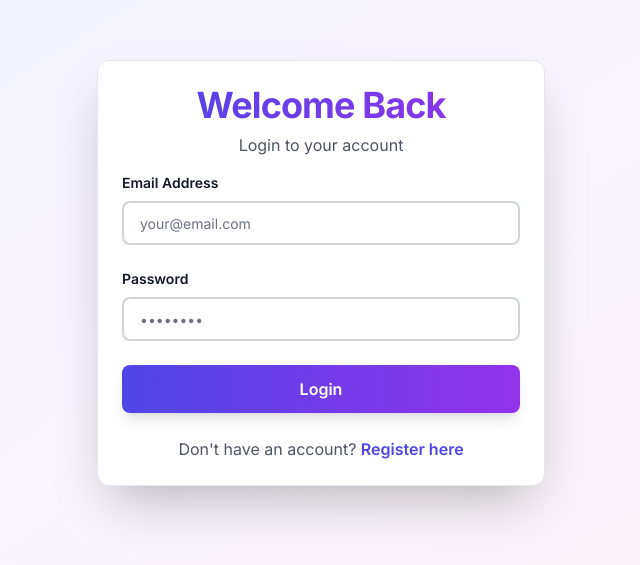
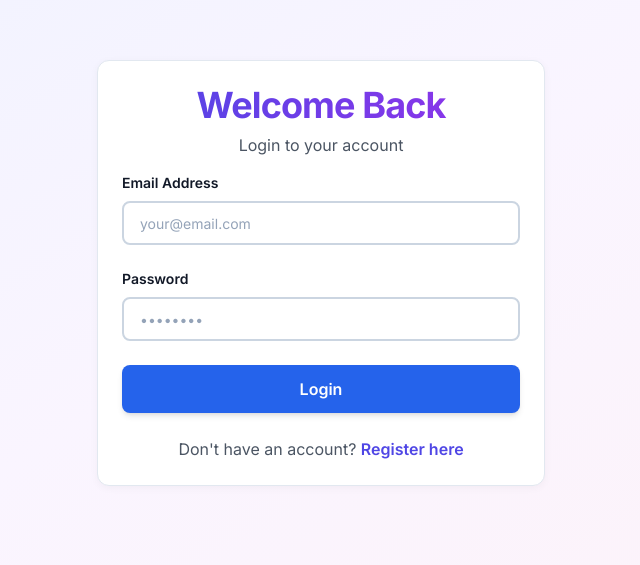
Before and after one commit to naveenpro-tech/affilate-learn, a Next.js app in the folder frontend/: page /login in a window 1280 px wide. Shown: the part 127-692 px from the top of the page, without its empty margins (319-959 px from the left). Built offline with nearby package versions, Linux system fonts and the light colour scheme; no server answers.

Commit message:
refactor: apply 60-30-10 color rule with professional natural colors

```diff
--- a/frontend/components/Navbar.tsx
+++ b/frontend/components/Navbar.tsx
@@ -38,7 +38,7 @@ export default function Navbar() {
         <div className="flex justify-between items-center h-16">
           {/* Logo */}
           <Link href="/dashboard" className="flex items-center space-x-2">
-            <div className="text-2xl font-bold bg-gradient-to-r from-indigo-600 to-purple-600 bg-clip-text text-transparent">
+            <div className="text-2xl font-bold text-primary-600">
               Affiliate Learning
             </div>
           </Link>
@@ -51,8 +51,8 @@ export default function Navbar() {
                 href={link.href}
                 className={`px-4 py-2 rounded-lg text-sm font-medium transition-all duration-200 ${
                   isActive(link.href)
-                    ? 'bg-indigo-100 text-indigo-700'
-                    : 'text-gray-700 hover:bg-gray-100 hover:text-indigo-600'
+                    ? 'bg-primary-100 text-primary-700'
+                    : 'text-neutral-700 hover:bg-neutral-100 hover:text-primary-600'
                 }`}
               >
                 {link.label}
@@ -63,8 +63,8 @@ export default function Navbar() {
           {/* Desktop User Menu */}
           <div className="hidden md:flex items-center space-x-4">
             <div className="text-sm">
-              <div className="font-semibold text-gray-900">{user?.full_name}</div>
-              <div className="text-xs text-gray-500">{user?.email}</div>
+              <div className="font-semibold text-neutral-900">{user?.full_name}</div>
+              <div className="text-xs text-neutral-500">{user?.email}</div>
             </div>
             <Button
               onClick={handleLogout}
--- a/frontend/components/ui/Badge.tsx
+++ b/frontend/components/ui/Badge.tsx
@@ -7,12 +7,12 @@ const badgeVariants = cva(
   {
     variants: {
       variant: {
-        default: "bg-indigo-100 text-indigo-800 hover:bg-indigo-200",
-        success: "bg-green-100 text-green-800 hover:bg-green-200",
-        warning: "bg-yellow-100 text-yellow-800 hover:bg-yellow-200",
-        danger: "bg-red-100 text-red-800 hover:bg-red-200",
-        secondary: "bg-gray-100 text-gray-800 hover:bg-gray-200",
-        outline: "border-2 border-indigo-600 text-indigo-600 hover:bg-indigo-50",
+        default: "bg-primary-100 text-primary-800 hover:bg-primary-200",
+        success: "bg-success-50 text-success-700 hover:bg-success-100",
+        warning: "bg-warning-50 text-warning-700 hover:bg-warning-100",
+        danger: "bg-danger-50 text-danger-700 hover:bg-danger-100",
+        secondary: "bg-neutral-100 text-neutral-800 hover:bg-neutral-200",
+        outline: "border-2 border-primary-600 text-primary-600 hover:bg-primary-50",
       },
     },
     defaultVariants: {
--- a/frontend/components/ui/Button.tsx
+++ b/frontend/components/ui/Button.tsx
@@ -3,16 +3,17 @@ import { cva, type VariantProps } from "class-variance-authority"
 import { cn } from "@/lib/utils"
 
 const buttonVariants = cva(
-  "inline-flex items-center justify-center rounded-lg text-sm font-semibold transition-all focus-visible:outline-none focus-visible:ring-2 focus-visible:ring-offset-2 disabled:pointer-events-none disabled:opacity-50",
+  "inline-flex items-center justify-center rounded-lg text-sm font-semibold transition-all duration-200 focus-visible:outline-none focus-visible:ring-2 focus-visible:ring-primary-500 focus-visible:ring-offset-2 disabled:pointer-events-none disabled:opacity-50",
   {
     variants: {
       variant: {
-        default: "bg-gradient-to-r from-indigo-600 to-purple-600 text-white hover:from-indigo-700 hover:to-purple-700 shadow-lg hover:shadow-xl",
-        destructive: "bg-red-600 text-white hover:bg-red-700 shadow-md",
-        outline: "border-2 border-indigo-600 text-indigo-600 hover:bg-indigo-50 dark:hover:bg-indigo-950",
-        secondary: "bg-gray-200 text-gray-900 hover:bg-gray-300 dark:bg-gray-700 dark:text-gray-100",
-        ghost: "hover:bg-gray-100 hover:text-gray-900 dark:hover:bg-gray-800",
-        link: "text-indigo-600 underline-offset-4 hover:underline",
+        default: "bg-primary-600 text-white hover:bg-primary-700 shadow-md hover:shadow-lg active:bg-primary-800",
+        destructive: "bg-danger-500 text-white hover:bg-danger-600 shadow-md hover:shadow-lg active:bg-danger-700",
+        outline: "border-2 border-primary-600 text-primary-600 hover:bg-primary-50 active:bg-primary-100",
+        secondary: "bg-neutral-100 text-neutral-900 hover:bg-neutral-200 active:bg-neutral-300",
+        ghost: "hover:bg-neutral-100 text-neutral-700 active:bg-neutral-200",
+        link: "text-primary-600 underline-offset-4 hover:underline",
+        success: "bg-success-500 text-white hover:bg-success-600 shadow-md hover:shadow-lg active:bg-success-700",
       },
       size: {
         default: "h-11 px-6 py-2",
--- a/frontend/components/ui/Card.tsx
+++ b/frontend/components/ui/Card.tsx
@@ -8,7 +8,7 @@ const Card = React.forwardRef<
   <div
     ref={ref}
     className={cn(
-      "rounded-xl border border-gray-200 bg-white shadow-lg hover:shadow-xl transition-shadow duration-300 dark:border-gray-800 dark:bg-gray-900",
+      "rounded-xl border border-neutral-200 bg-white shadow-soft hover:shadow-medium transition-all duration-300",
       className
     )}
     {...props}
@@ -35,7 +35,7 @@ const CardTitle = React.forwardRef<
   <h3
     ref={ref}
     className={cn(
-      "text-2xl font-bold leading-none tracking-tight text-gray-900 dark:text-gray-100",
+      "text-2xl font-bold leading-none tracking-tight text-neutral-900",
       className
     )}
     {...props}
@@ -49,7 +49,7 @@ const CardDescription = React.forwardRef<
 >(({ className, ...props }, ref) => (
   <p
     ref={ref}
-    className={cn("text-sm text-gray-600 dark:text-gray-400", className)}
+    className={cn("text-sm text-neutral-600", className)}
     {...props}
   />
 ))
--- a/frontend/components/ui/Input.tsx
+++ b/frontend/components/ui/Input.tsx
@@ -10,7 +10,7 @@ const Input = React.forwardRef<HTMLInputElement, InputProps>(
       <input
         type={type}
         className={cn(
-          "flex h-11 w-full rounded-lg border-2 border-gray-300 bg-white px-4 py-2 text-sm text-gray-900 placeholder:text-gray-500 focus:border-indigo-600 focus:outline-none focus:ring-2 focus:ring-indigo-600 focus:ring-offset-2 disabled:cursor-not-allowed disabled:opacity-50 transition-all duration-200",
+          "flex h-11 w-full rounded-lg border-2 border-neutral-300 bg-white px-4 py-2 text-sm text-neutral-900 placeholder:text-neutral-400 focus:border-primary-600 focus:outline-none focus:ring-2 focus:ring-primary-500 focus:ring-offset-2 disabled:cursor-not-allowed disabled:opacity-50 transition-all duration-200",
           className
         )}
         ref={ref}
--- a/frontend/tailwind.config.ts
+++ b/frontend/tailwind.config.ts
@@ -9,18 +9,59 @@ const config: Config = {
   theme: {
     extend: {
       colors: {
+        // Professional Blue Palette (60-30-10 Rule)
         primary: {
-          50: '#f0f9ff',
-          100: '#e0f2fe',
-          200: '#bae6fd',
-          300: '#7dd3fc',
-          400: '#38bdf8',
-          500: '#0ea5e9',
-          600: '#0284c7',
-          700: '#0369a1',
-          800: '#075985',
-          900: '#0c4a6e',
+          50: '#eff6ff',
+          100: '#dbeafe',
+          200: '#bfdbfe',
+          300: '#93c5fd',
+          400: '#60a5fa',
+          500: '#3b82f6',
+          600: '#2563eb', // Main primary color
+          700: '#1d4ed8',
+          800: '#1e40af',
+          900: '#1e3a8a',
         },
+        // Natural Gray Palette (Dominant 60%)
+        neutral: {
+          50: '#f8fafc',
+          100: '#f1f5f9',
+          200: '#e2e8f0',
+          300: '#cbd5e1',
+          400: '#94a3b8',
+          500: '#64748b',
+          600: '#475569',
+          700: '#334155',
+          800: '#1e293b',
+          900: '#0f172a',
+        },
+        // Semantic Colors
+        success: {
+          50: '#f0fdf4',
+          500: '#10b981',
+          600: '#059669',
+          700: '#047857',
+        },
+        warning: {
+          50: '#fffbeb',
+          500: '#f59e0b',
+          600: '#d97706',
+          700: '#b45309',
+        },
+        danger: {
+          50: '#fef2f2',
+          500: '#ef4444',
+          600: '#dc2626',
+          700: '#b91c1c',
+        },
+      },
+      fontFamily: {
+        sans: ['Inter', 'system-ui', 'sans-serif'],
+      },
+      boxShadow: {
+        'soft': '0 2px 8px rgba(0, 0, 0, 0.04)',
+        'medium': '0 4px 12px rgba(0, 0, 0, 0.08)',
+        'large': '0 8px 24px rgba(0, 0, 0, 0.12)',
       },
     },
   },
```
Also changed, not shown: frontend/app/dashboard/page.tsx (+18 -18 lines), frontend/styles/design-system.md (added, +47 -0 lines).
